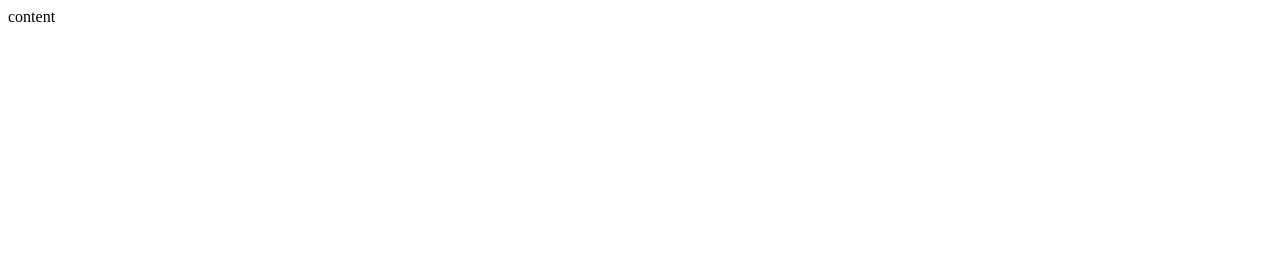
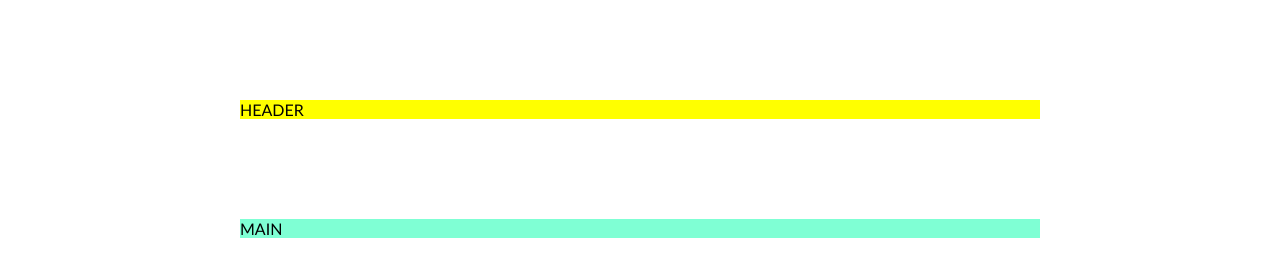
Before and after one commit to EgleNem/Yoga, a website: page index.html in a window 1280 px wide. Drawn offline with Linux system fonts and the light colour scheme.

Commit message:
main.css

```diff
--- a/index.html
+++ b/index.html
@@ -5,8 +5,20 @@
     <meta http-equiv="X-UA-Compatible" content="IE=edge">
     <meta name="viewport" content="width=device-width, initial-scale=1.0">
     <title>Yoga</title>
+<link rel="stylesheet" href="./main.css">
+    <style>
+    </style>
 </head>
-<body>
-    content
+<body style="font-family:'Gill Sans', 'Gill Sans MT', Calibri, 'Trebuchet MS', sans-serif">
+
+
+    <header >HEADER</header>
+    <main >
+        MAIN
+
+</main>
+
+
+
 </body>
 </html>
--- /dev/null
+++ b/main.css
@@ -0,0 +1,9 @@
+header, main {
+    background-color: yellow;
+    width: 800px;
+    margin-left: calc(50% - 400px);
+    margin-top: 100px
+}
+main {
+    background-color: aquamarine;
+}
```
